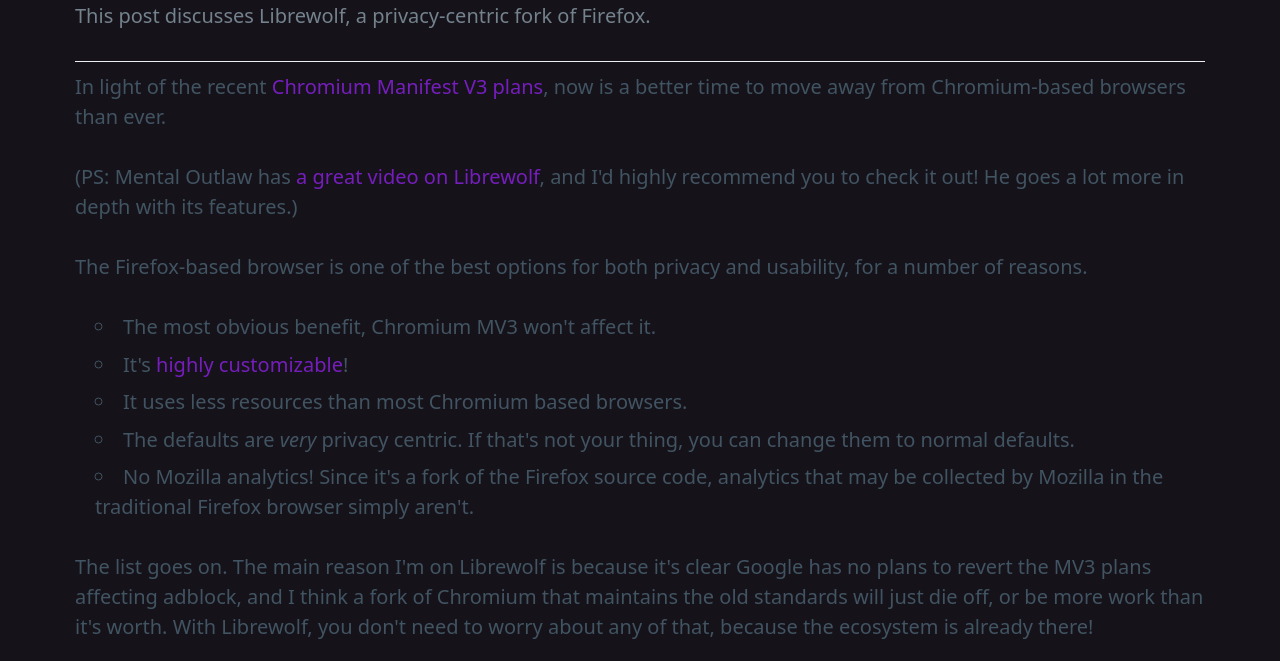
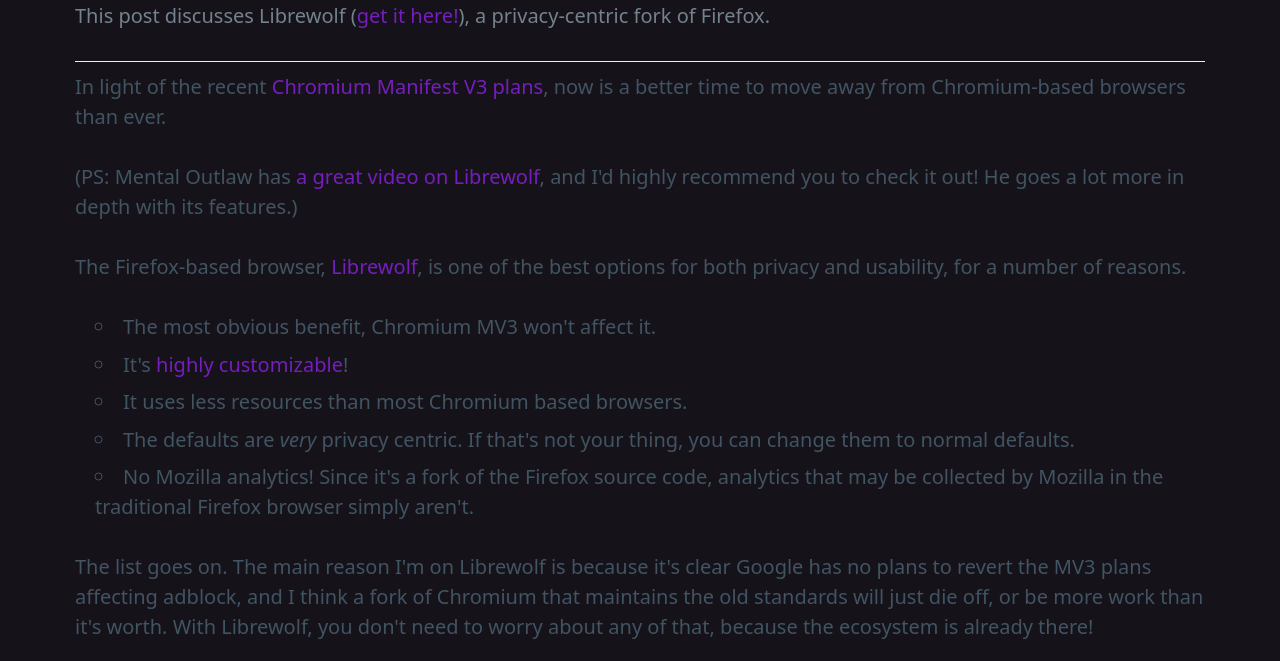
Before and after one commit to 13-05/13-05.github.io, a plain HTML site: page posts/librewolf_the_best.html in a window 1280 px wide. Shown: the part 139-800 px from the top of the page. Drawn offline with nearby package versions, Linux system fonts and the light colour scheme.

Commit message:
add librewolf.net hyperlinks meow

```diff
--- a/posts/librewolf_the_best.html
+++ b/posts/librewolf_the_best.html
@@ -10,7 +10,7 @@
     <main class="container">
       <hgroup>
         <h1>Librewolf: The Best Browser?</h1>
-        <h2>This post discusses Librewolf, a privacy-centric fork of Firefox.</h2>
+        <h2>This post discusses Librewolf (<a href="https://librewolf.net/">get it here!</a>), a privacy-centric fork of Firefox.</h2>
       </hgroup>
       <hr>
 
@@ -19,7 +19,7 @@
 
         <p>(PS: Mental Outlaw has <a href="https://www.youtube.com/watch?v=L2otiFy4ADI">a great video on Librewolf</a>, and I'd highly recommend you to check it out! He goes a lot more in depth with its features.)
 
-        <p>The Firefox-based browser is one of the best options for both privacy and usability, for a number of reasons.</p>
+        <p>The Firefox-based browser, <a href="https://librewolf.net/">Librewolf</a>, is one of the best options for both privacy and usability, for a number of reasons.</p>
 
         <ol class="list">
           <li>The most obvious benefit, Chromium MV3 won't affect it.</li>
```
